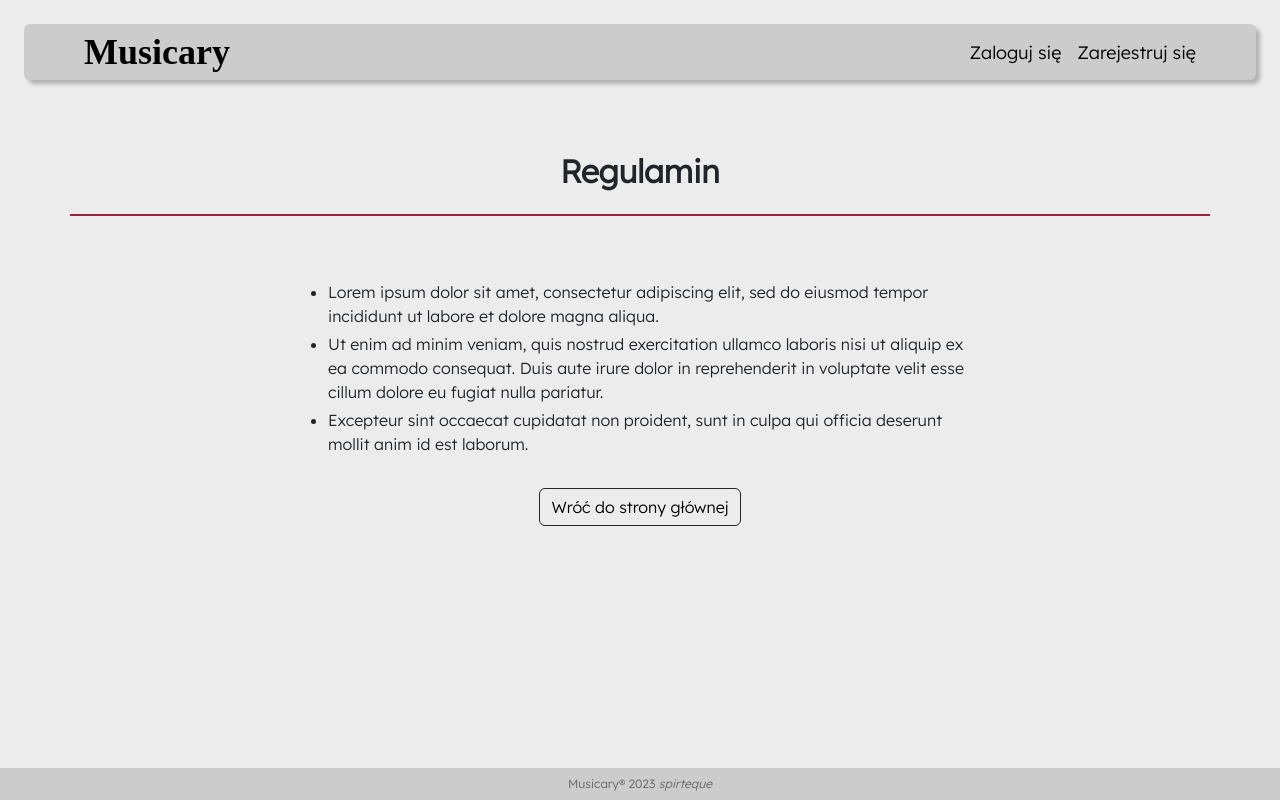
After one commit to spirteque/musicary, a Django app: page /terms/ in a window 1280 px wide. The commit adds this page. Run offline with Django 4.2, Linux system fonts and the light colour scheme; parts of the project's set-up code (start-up, migrations or seed data) failed here and were passed over; some libraries are stand-ins or nearby versions; some web fonts are replaced.

Commit message:
feat: created terms page

```diff
--- a/account/templates/account/register.html
+++ b/account/templates/account/register.html
@@ -40,7 +40,7 @@
 
                 <div class="mb-2">
                     {{ user_form.statute_accept }}
-                    Akceptuję <a href="#" class="font-weight-bolder"> Regulamin</a> serwisu Musicary.
+                    Akceptuję <a href="{% url 'terms' %}" class="font-weight-bolder"> Regulamin</a> serwisu Musicary.
                     {{ user_form.statute_accept.errors }}
                 </div>
 
--- /dev/null
+++ b/main/templates/main/terms.html
@@ -0,0 +1,34 @@
+{% extends "main/base.html" %}
+
+
+{% block header %}
+<div class="row justify-content-center m-4 mt-5">
+    <h2 class="m-0 font-weight-bolder">
+        Regulamin
+    </h2>
+</div>
+{% endblock header %}
+
+
+{% block content %}
+<div class="row justify-content-center m-4 mt-5">
+    <div class="col-8">
+        <ul class="text-start">
+            <li class="mb-1">
+                Lorem ipsum dolor sit amet, consectetur adipiscing elit, sed do eiusmod tempor incididunt ut labore et dolore magna aliqua.
+            </li>
+            <li class="mb-1">
+                Ut enim ad minim veniam, quis nostrud exercitation ullamco laboris nisi ut aliquip ex ea commodo consequat.
+                Duis aute irure dolor in reprehenderit in voluptate velit esse cillum dolore eu fugiat nulla pariatur.
+            </li>
+            <li class="mb-1">
+                Excepteur sint occaecat cupidatat non proident, sunt in culpa qui officia deserunt mollit anim id est laborum.
+            </li>
+        </ul>
+        <a href="{% url 'home' %}" class="btn btn-outline-dark my-3">
+            Wróć do strony głównej
+        </a>
+    </div>
+</div>
+
+{% endblock content %}
--- a/main/urls.py
+++ b/main/urls.py
@@ -5,4 +5,6 @@ namespace = 'main'
 
 urlpatterns = [
     path('', views.home, name='home'),
+    path('terms/', views.terms, name='terms'),
+
 ]
--- a/main/views.py
+++ b/main/views.py
@@ -4,3 +4,7 @@ from django.shortcuts import render
 
 def home(request):
     return render(request, "main/welcome_page.html")
+
+
+def terms(request):
+    return render(request, 'main/terms.html')
```
